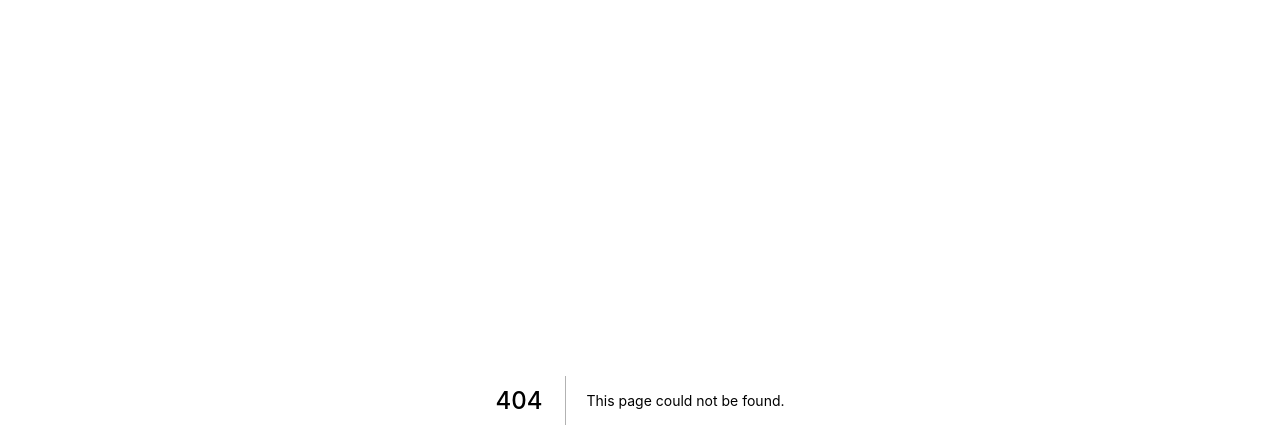
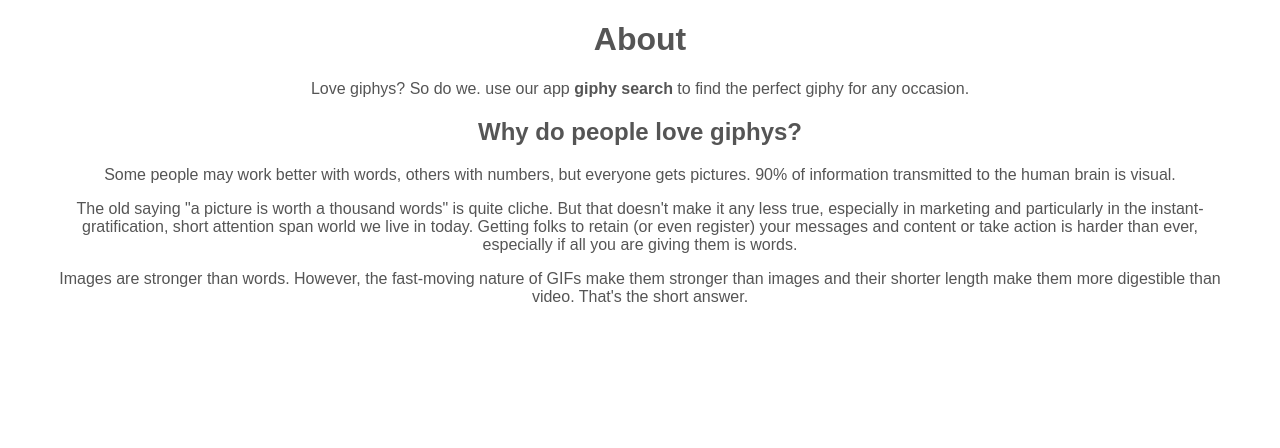
Before and after one commit to wesduarte/gyphy-search-app, a Next.js app: page /about in a window 1280 px wide. Before the commit this address had no page. Shown: the top 448 px of the page. Built offline with nearby package versions, Linux system fonts and the light colour scheme.

Commit message:
feat: 🎸 create about page

```diff
--- /dev/null
+++ b/pages/about.jsx
@@ -0,0 +1,23 @@
+import Head from 'next/head';
+
+export default function About () {
+  return (
+    <div className='container'>
+      <Head>
+        <title>Create Next JS</title>
+        <link rel="icon" href="/favicon.ico" />
+        <link rel="stylesheet" href="/styles.css" />
+      </Head>
+      <h1>About</h1>
+      <p>Love giphys? So do we. use our app <b>giphy search</b> to find the perfect giphy for any occasion.</p>
+
+      <h2>Why do people love giphys?</h2>
+
+      <p>Some people may work better with words, others with numbers, but everyone gets pictures. 90% of information transmitted to the human brain is visual.</p>
+
+      <p>The old saying "a picture is worth a thousand words" is quite cliche. But that doesn't make it any less true, especially in marketing and particularly in the instant-gratification, short attention span world we live in today. Getting folks to retain (or even register) your messages and content or take action is harder than ever, especially if all you are giving them is words.</p>
+
+      <p>Images are stronger than words. However, the fast-moving nature of GIFs make them stronger than images and their shorter length make them more digestible than video. That's the short answer.</p>
+    </div>
+  )
+}
--- a/public/styles.css
+++ b/public/styles.css
@@ -3,3 +3,9 @@ body {
   text-align: center;
   font-family: sans-serif;
 }
+
+.container {
+  max-width: 1200px;
+  margin: auto;
+  padding: 0px 40px;
+}
```
